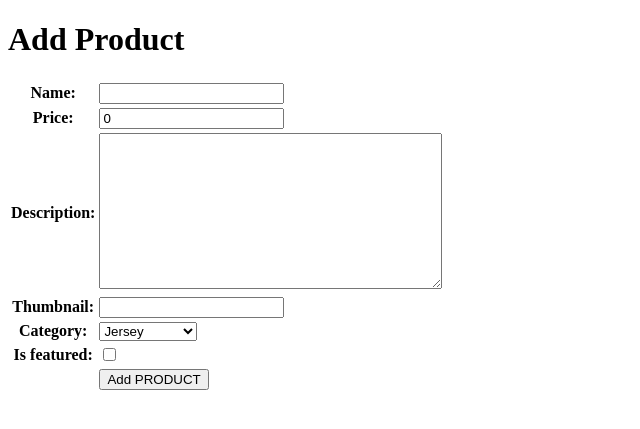
After one commit to rafawis/fool-sportswear, a Django app: page /create-product/ in a window 1280 px wide. The commit adds this page. Shown: the top 429 px of the page, without its empty margins (0-640 px from the left). Run offline with Django 5.2, Linux system fonts and the light colour scheme.

Commit message:
Tugas 3 Commit: membuat form untuk menerima data

```diff
--- a/fool_sportswear/settings.py
+++ b/fool_sportswear/settings.py
@@ -30,6 +30,7 @@ PRODUCTION = os.getenv('PRODUCTION', 'False').lower() == 'true'
 DEBUG = True
 
 ALLOWED_HOSTS = ["localhost", "127.0.0.1","rafa-pradipta-foolsportswear.pbp.cs.ui.ac.id"]
+CSRF_TRUSTED_ORIGINS = ["https://rafa-pradipta-foolsportswear.pbp.cs.ui.ac.id"]
 
 
 # Application definition
@@ -59,7 +60,7 @@ ROOT_URLCONF = 'fool_sportswear.urls'
 TEMPLATES = [
     {
         'BACKEND': 'django.template.backends.django.DjangoTemplates',
-        'DIRS': [],
+        'DIRS': [BASE_DIR / 'templates'],
         'APP_DIRS': True,
         'OPTIONS': {
             'context_processors': [
--- /dev/null
+++ b/main/forms.py
@@ -0,0 +1,7 @@
+from django.forms import ModelForm
+from main.models import Product
+
+class ProductForm(ModelForm):
+    class Meta:
+        model = Product
+        fields = ["name", "price", "description", "thumbnail", "category","is_featured"]
--- a/main/models.py
+++ b/main/models.py
@@ -9,6 +9,7 @@ class Product(models.Model):
         ('aksesoris', 'Aksesoris'),
         ('lainlain', 'Lain Lainnya')
     ]
+    id = models.UUIDField(primary_key=True, default=uuid.uuid4, editable=False)
     name = models.CharField(max_length=255)
     price = models.IntegerField(default = 0)
     description = models.TextField()
--- /dev/null
+++ b/main/templates/create_product.html
@@ -0,0 +1,18 @@
+{% extends 'base.html' %}
+{% block content %}
+<h1>Add Product</h1>
+
+<form method="POST">
+  {% csrf_token %}
+  <table>
+    {{ form.as_table }}
+    <tr>
+      <td></td>
+      <td>
+        <input type="submit" value="Add PRODUCT" />
+      </td>
+    </tr>
+  </table>
+</form>
+
+{% endblock %}
--- a/main/urls.py
+++ b/main/urls.py
@@ -1,8 +1,14 @@
 from django.urls import path
-from main.views import show_main
+from main.views import show_main, create_product, show_product, show_xml, show_json,show_xml_by_id,show_json_by_id
 
 app_name = 'main'
 
 urlpatterns = [
     path('', show_main, name='show_main'),
+    path('create-product/', create_product, name='create_product'),
+    path('product/<str:id>/', show_product, name='show_product'),
+    path('xml/', show_xml, name='show_xml'),
+    path('json/', show_json, name='show_json'),
+    path('xml/<str:product_id>/', show_xml_by_id, name='show_xml_by_id'),
+    path('json/<str:product_id>/', show_json_by_id, name='show_json_by_id'),
 ]
--- a/main/views.py
+++ b/main/views.py
@@ -1,12 +1,64 @@
-from django.shortcuts import render
+from django.shortcuts import render, redirect, get_object_or_404
+from main.forms import ProductForm
+from main.models import Product
+
+from django.http import HttpResponse
+from django.core import serializers
 
 # Create your views here.
 
 def show_main(request):
+    product_list = Product.objects.all()
     context = {
         'nama_aplikasi': 'Main',
         'name': 'Rafa Pradipta Ali Wisnutomo',
-        'class': 'PBP E'
+        'class': 'PBP E',
+        'product_list': product_list
+    }
+    return render(request, "main.html", context)
+
+def create_product(request):
+    form = ProductForm(request.POST or None)
+
+    if form.is_valid() and request.method == "POST":
+        form.save()
+        return redirect('main:show_main')
+
+    context = {'form': form}
+    return render(request, "create_product.html", context)
+
+def show_product(request, id):
+    product = get_object_or_404(Product, pk=id)
+    product.increment_views()
+
+    context = {
+        'product': product
     }
 
-    return render(request, "main.html", context)
+    return render(request, "product_detail.html", context)
+
+def show_xml(request):
+    product_list = Product.objects.all()
+    xml_data = serializers.serialize("xml", product_list)
+    return HttpResponse(xml_data, content_type="application/xml")
+
+def show_xml_by_id(request, product_id):
+    try:
+        product_item = Product.objects.filter(pk=product_id)
+        xml_data = serializers.serialize("xml", product_item)
+        return HttpResponse(xml_data, content_type="application/xml")
+    except Product.DoesNotExist:
+            return HttpResponse(status=404)
+
+def show_json(request):
+    product_list = Product.objects.all()
+    json_data = serializers.serialize("json", product_list)
+    return HttpResponse(json_data, content_type="application/json")
+
+def show_json_by_id(request, product_id):
+    try:
+        product_item = Product.objects.filter(pk=product_id)
+        json_data = serializers.serialize("json", product_item)
+        return HttpResponse(json_data, content_type="application/json")
+    except Product.DoesNotExist:
+        return HttpResponse(status=404)
--- /dev/null
+++ b/templates/base.html
@@ -0,0 +1,13 @@
+{% load static %}
+<!DOCTYPE html>
+<html lang="en">
+<head>
+    <meta charset="UTF-8" />
+    <meta name="viewport" content="width=device-width, initial-scale=1.0" />
+    {% block meta %} {% endblock meta %}
+</head>
+
+<body>
+    {% block content %} {% endblock content %}
+</body>
+</html>
```
Also changed, not shown: main/templates/main.html (+42 -5 lines), main/templates/product_detail.html (added, +18 -0 lines), README.md, main/migrations/0002_alter_product_id.py (added).
